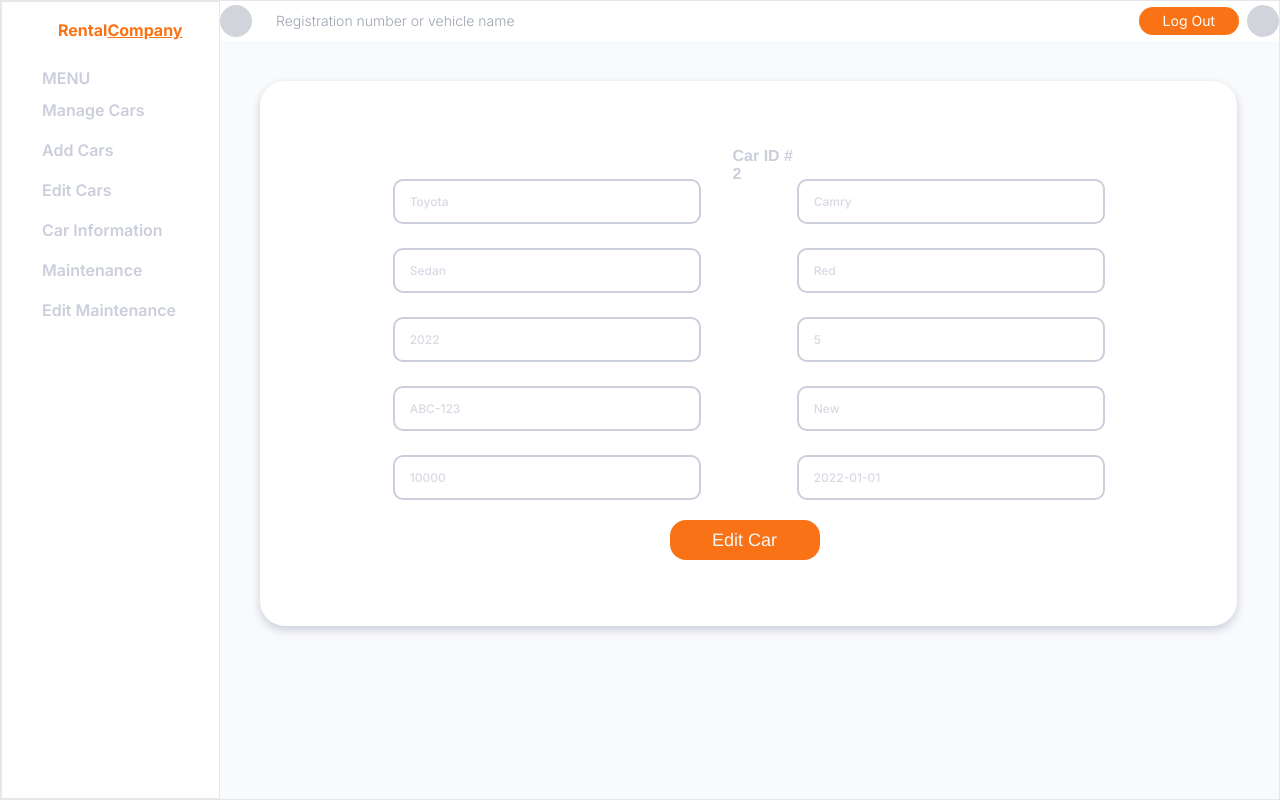
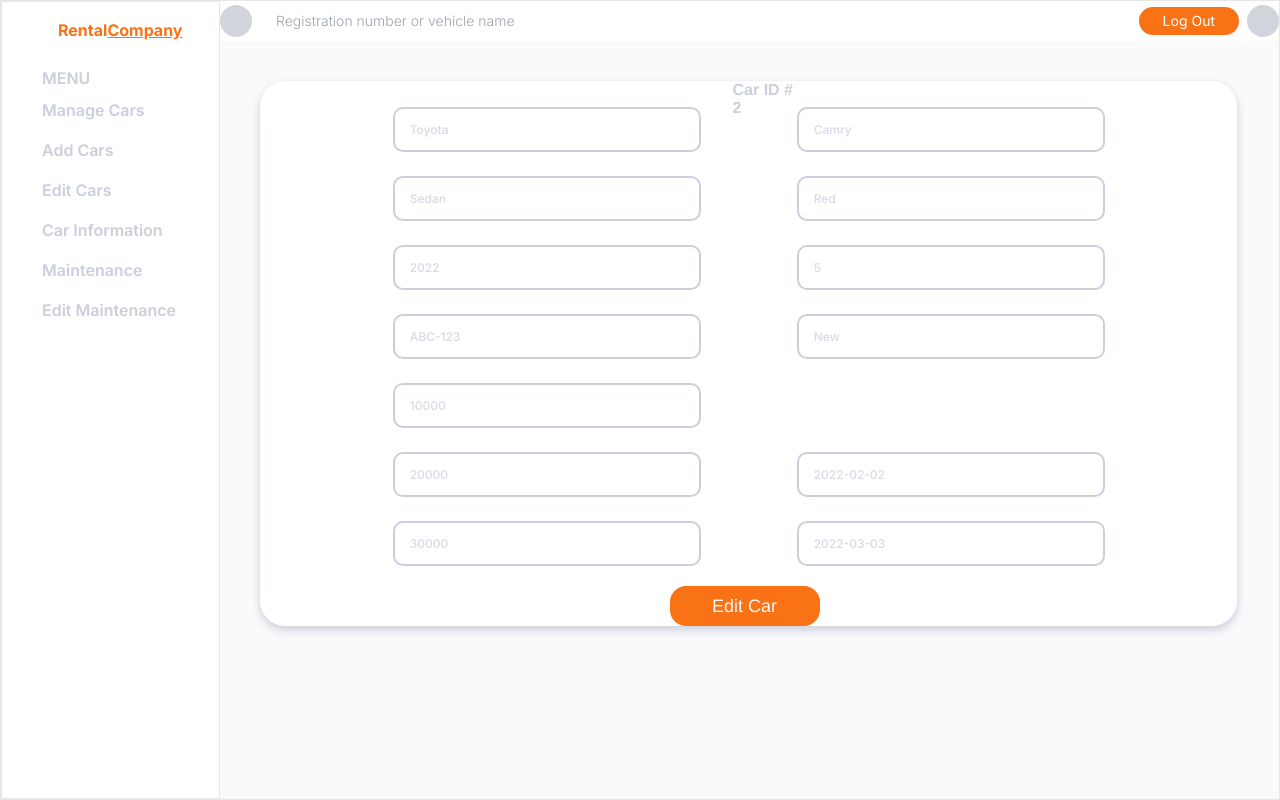
Before and after one commit to BUMETCS673/project-team-6, a Next.js app in the folder code/: page /dashboard/editcar in a window 1280 px wide. Built offline with nearby package versions, Linux system fonts and the light colour scheme; no server answers; sample sign-in values are in the browser's storage.

Commit message:
Placeholder fields edit page updates

```diff
--- a/code/src/app/dashboard/editcar/page.tsx
+++ b/code/src/app/dashboard/editcar/page.tsx
@@ -16,7 +16,10 @@ export default function page() {
           color="Red"
           seats={5}
           condition="New"
-          oilChange="2022-01-01"
+          mileageLastOilChange={20000}
+          mileageLastTireChange={30000}
+          dateNextOilChange="2022-02-02"
+          dateNextTireChange="2022-03-03"
         />
       </div>
     </DashboardLayout>
--- a/code/src/components/EditCar.tsx
+++ b/code/src/components/EditCar.tsx
@@ -9,7 +9,10 @@ interface EditCarProps {
   color: string;
   seats: number;
   condition: string;
-  oilChange: string;
+  mileageLastOilChange: number;
+  mileageLastTireChange: number;
+  dateNextOilChange: string;
+  dateNextTireChange: string;
 }
 
 function EditCar(props: EditCarProps) {
@@ -24,7 +27,10 @@ function EditCar(props: EditCarProps) {
     color,
     seats,
     condition,
-    oilChange,
+    mileageLastOilChange,
+    mileageLastTireChange,
+    dateNextOilChange,
+    dateNextTireChange,
   } = props;
   return (
     <div className="w-[977px] h-[545px] top-0 left-0 bg-white rounded-[25px] shadow-[0px_4px_10px_#cbcedb] flex flex-col justify-center items-center">
@@ -74,8 +80,24 @@ function EditCar(props: EditCarProps) {
             <input
               className="w-[90%] h-[80%] opacity-75 font-medium text-[#cbcedb] text-[12px] tracking-[0] leading-[normal] "
               type="text"
-              placeholder="Mileage"
+              placeholder="Current Mileage"
               value={mileage}
+            />
+          </div>
+          <div className="w-[308px] h-[45px] bg-white rounded-[10px] border-2 border-solid border-[#cbcedb] flex justify-center items-center">
+            <input
+              className="w-[90%] h-[80%] opacity-75 font-medium text-[#cbcedb] text-[12px] tracking-[0] leading-[normal] "
+              type="text"
+              placeholder="Mileage of Last Oil Change"
+              value={mileageLastOilChange}
+            />
+          </div>
+          <div className="w-[308px] h-[45px] bg-white rounded-[10px] border-2 border-solid border-[#cbcedb] flex justify-center items-center">
+            <input
+              className="w-[90%] h-[80%] opacity-75 font-medium text-[#cbcedb] text-[12px] tracking-[0] leading-[normal] "
+              type="text"
+              placeholder="Mileage of Last Tire Change"
+              value={mileageLastTireChange}
             />
           </div>
         </div>
@@ -115,12 +137,23 @@ function EditCar(props: EditCarProps) {
               value={condition}
             />
           </div>
+          <div className="w-[308px] h-[45px]">
+            {/*Placeholder for Empty Space*/}
+          </div>
           <div className="w-[308px] h-[45px] bg-white rounded-[10px] border-2 border-solid border-[#cbcedb] flex justify-center items-center">
             <input
               className="w-[90%] h-[80%] opacity-75 font-medium text-[#cbcedb] text-[12px] tracking-[0] leading-[normal] "
               type="text"
-              placeholder="Oil Change"
-              value={oilChange}
+              placeholder="Date Next Oil Change"
+              value={dateNextOilChange}
+            />
+          </div>
+          <div className="w-[308px] h-[45px] bg-white rounded-[10px] border-2 border-solid border-[#cbcedb] flex justify-center items-center">
+            <input
+              className="w-[90%] h-[80%] opacity-75 font-medium text-[#cbcedb] text-[12px] tracking-[0] leading-[normal] "
+              type="text"
+              placeholder="Date Next Tire Change"
+              value={dateNextTireChange}
             />
           </div>
         </div>
```
